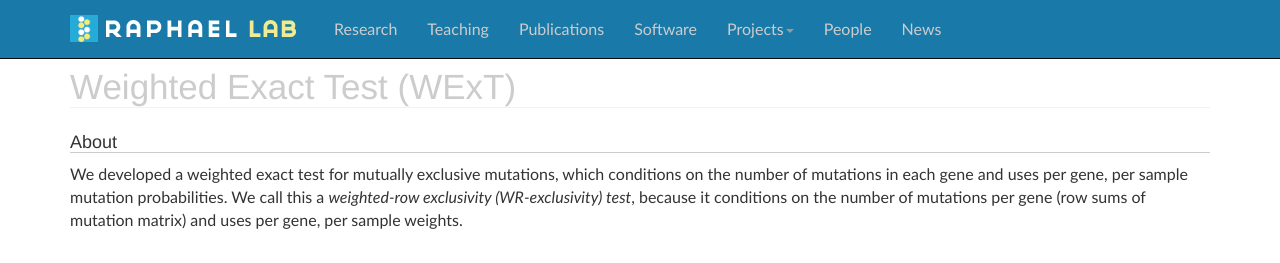
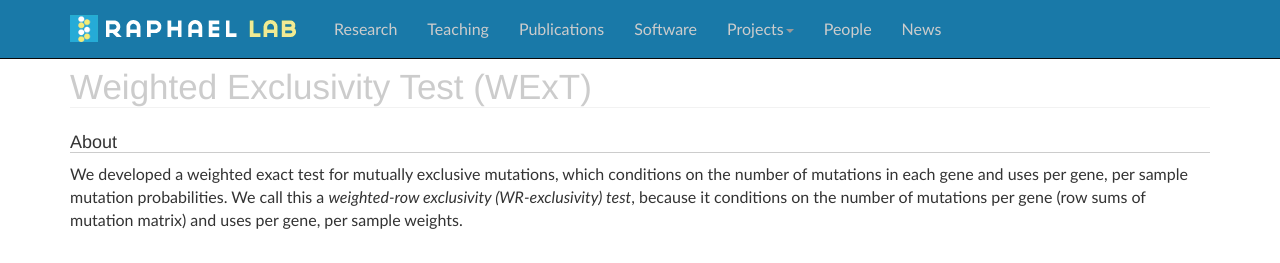
Before and after one commit to raphael-group/raphael-group.github.io, a Jekyll site: the page built from projects/wext/index.md, in a window 1280 px wide. Shown: the top 263 px of the page. Built offline with Jekyll 4.4.1, drawn with Linux system fonts in a browser that asks for light colours; nearby versions of some CDN libraries; comment, search, counter and statistics services are not loaded.

Commit message:
Update index.md

```diff
--- a/projects/wext/index.md
+++ b/projects/wext/index.md
@@ -1,10 +1,10 @@
 ---
 layout: default
-title:  Raphael Lab // Weighted Exact Test (WExT)
+title:  Raphael Lab // Weighted Exclusivity Test (WExT)
 container_css_class: container
 ---
 
-# Weighted Exact Test (WExT)
+# Weighted Exclusivity Test (WExT)
 
 ## About
 We developed a weighted exact test for mutually exclusive mutations, which conditions on the number of mutations in each gene and uses per gene, per sample mutation probabilities. We call this a _weighted-row exclusivity (WR-exclusivity) test_, because it conditions on the number of mutations per gene (row sums of mutation matrix) and uses per gene, per sample weights.
```
